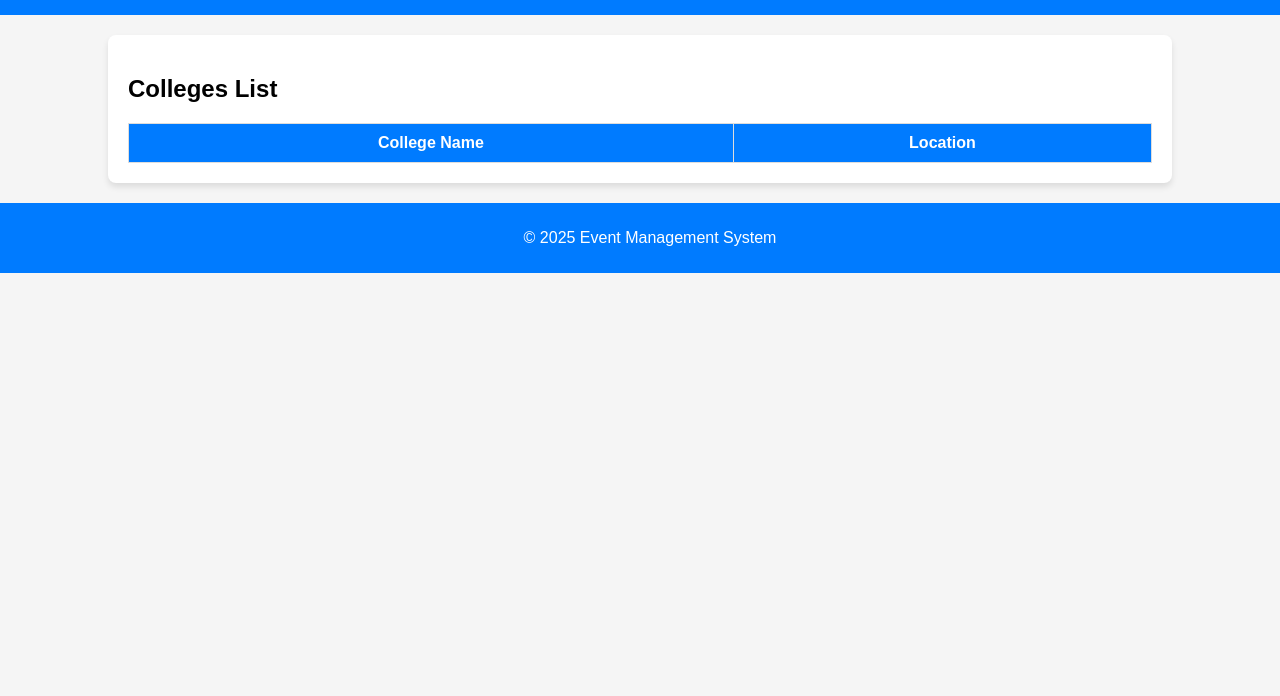
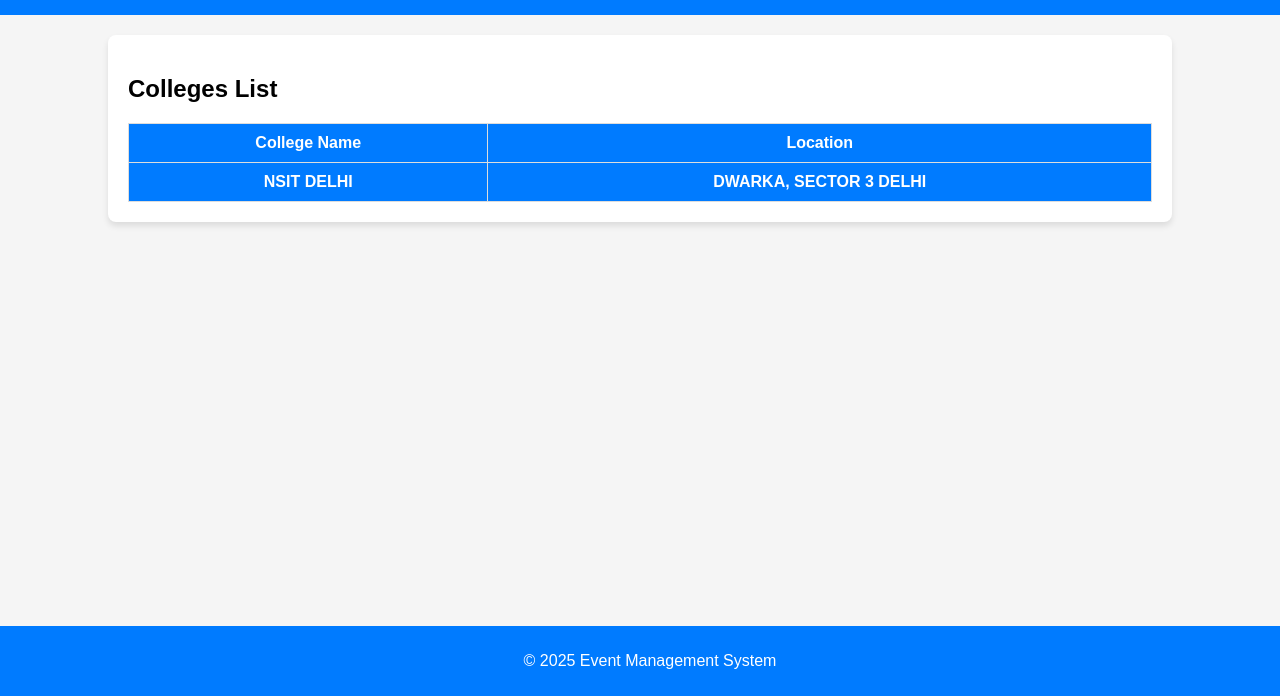
Before and after one commit to Muskan-2725/webdlearn, a plain HTML site: page basic_01/college/college.html in a window 1280 px wide. Shown: the part 104-800 px from the top of the page. Drawn offline with Linux system fonts and the light colour scheme.

Commit message:
Updated project files and converted webdlearn from submodule to folder

```diff
--- a/basic_01/college/college.html
+++ b/basic_01/college/college.html
@@ -29,6 +29,11 @@
                 <th>College Name</th>
                 <th>Location</th>
             </tr>
+            <tr>
+                <th>NSIT DELHI</th>
+                <th>DWARKA, SECTOR 3 DELHI</th>
+            </tr>
+
         </table>
     </section>
 
--- a/basic_01/college/styles.css
+++ b/basic_01/college/styles.css
@@ -126,4 +126,5 @@
     position: relative;
     bottom: 0;
     width: 100%;
+    POSITION :FIXED ;
 }
```
Also changed, not shown: basic_01/college/home.html (+2 -2 lines), learn.js (+45 -1 lines), 1 other file.
